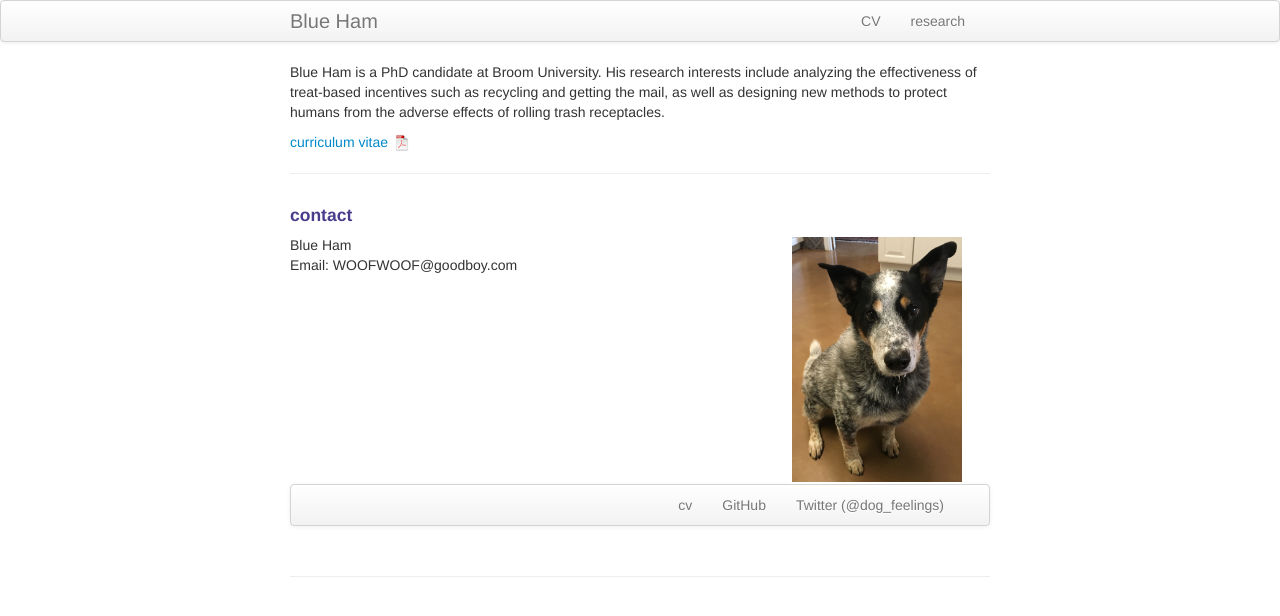
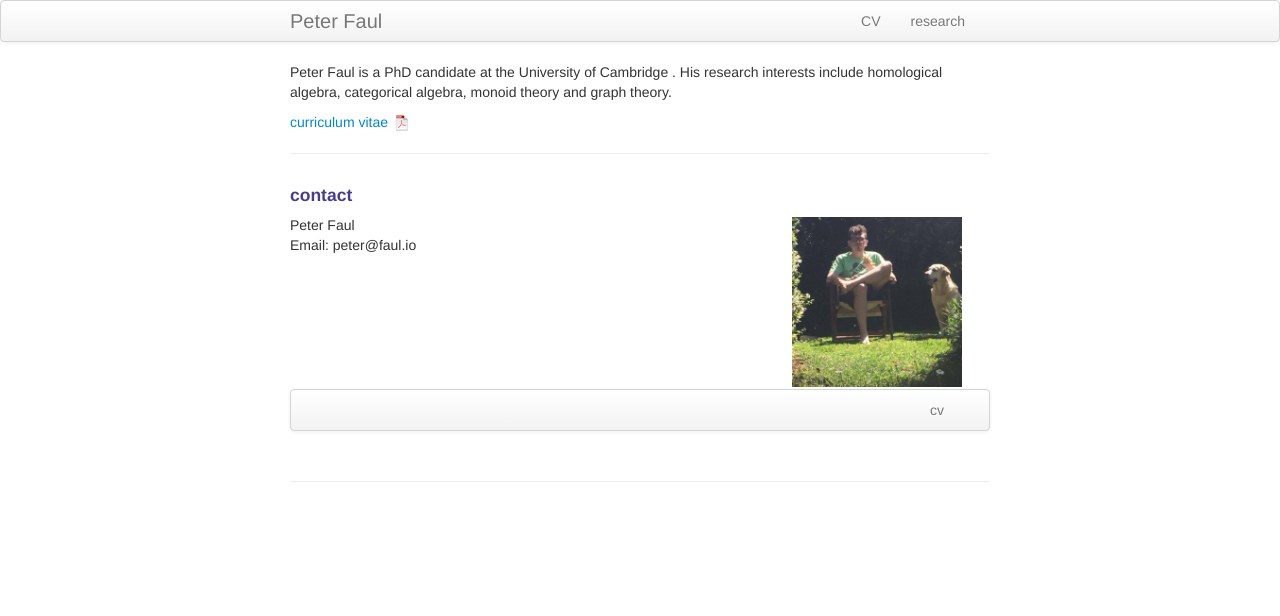
Before and after one commit to Peter-Faul/Peter-Faul.github.io, a Jekyll site: the page built from index.md, in a window 1280 px wide. Shown: the top 616 px of the page. Built offline with Jekyll 4.4.1, drawn with Linux system fonts in a browser that asks for light colours.

Commit message:
Updated with most details

```diff
--- a/_config.yml
+++ b/_config.yml
@@ -8,14 +8,14 @@ highlighter: rouge
 # Themes are encouraged to use these universal variables
 # so be sure to set them if your theme uses them.
 #
-title : Blue Ham
+title : Peter Faul
 author :
-  name : Marisa Carlos
-  email : mbc96@cornell.edu
-  github : mbcarlos
-  twitter : MarisaBriCarlos
+  name : Peter Faul
+  email : peter@faul.io
+  github :
+  twitter :
 
-production_url : http://marisabriana.github.io
+production_url : http://peter-faul.github.io
 
 # Tell Github to use the kramdown markdown interpreter
 # (see https://help.github.com/articles/migrating-your-pages-site-from-maruku)
--- a/index.md
+++ b/index.md
@@ -1,11 +1,11 @@
 ---
 layout: frontpage
-title: Blue Ham
-description: Blue Ham is a PhD candidate at Broom University.
-keywords: Blue, Ham, treats, recycling, mail, being a good boy
+title: Peter Faul
+description: Peter Faul is a PhD candidate at the University of Cambridge
+keywords:
 ---
 
-Blue Ham is a PhD candidate at Broom University. His research interests include analyzing the effectiveness of treat-based incentives such as recycling and getting the mail, as well as designing new methods to protect humans from the adverse effects of rolling trash receptacles.
+Peter Faul is a PhD candidate at the University of Cambridge . His research interests include homological algebra, categorical algebra, monoid theory and graph theory.
 
 [curriculum vitae ![CV as pdf]({{ BASE_PATH }}/pages/icons16/pdf-icon.png)]({{ BASE_PATH }}/assets/CV.pdf)<br/>
 
@@ -18,14 +18,14 @@ Blue Ham is a PhD candidate at Broom University. His research interests include
 
     <div class="row-fluid">
         <div class="span5">
-            Blue Ham<br/>
-            Email: WOOFWOOF@goodboy.com<br/>
+            Peter Faul<br/>
+            Email: peter@faul.io<br/>
         </div>
 
         <div class="span2">
         <a href="../assets/headshot.jpg">
             <img src="../assets/headshot.jpg"
-                  title="Blue Ham" alt="Blue Ham"/></a>
+                  title="Peter Faul" alt="Peter Faul"/></a>
         </div>
     </div>
 </div>
@@ -34,8 +34,6 @@ Blue Ham is a PhD candidate at Broom University. His research interests include
   <div class="navbar-inner">
       <ul class="nav">
           <li><a href="{{ BASE_PATH }}/assets/CV.pdf">cv</a></li>
-          <li><a href="https://github.com/mbcarlos">GitHub</a></li>
-          <li><a href="https://twitter.com/dog_feelings">Twitter (@dog_feelings)</a></li>
       </ul>
   </div>
 </div>
```
Also changed, not shown: 404.md (+1 -1 lines), assets/headshot.jpg, 1 other file.
